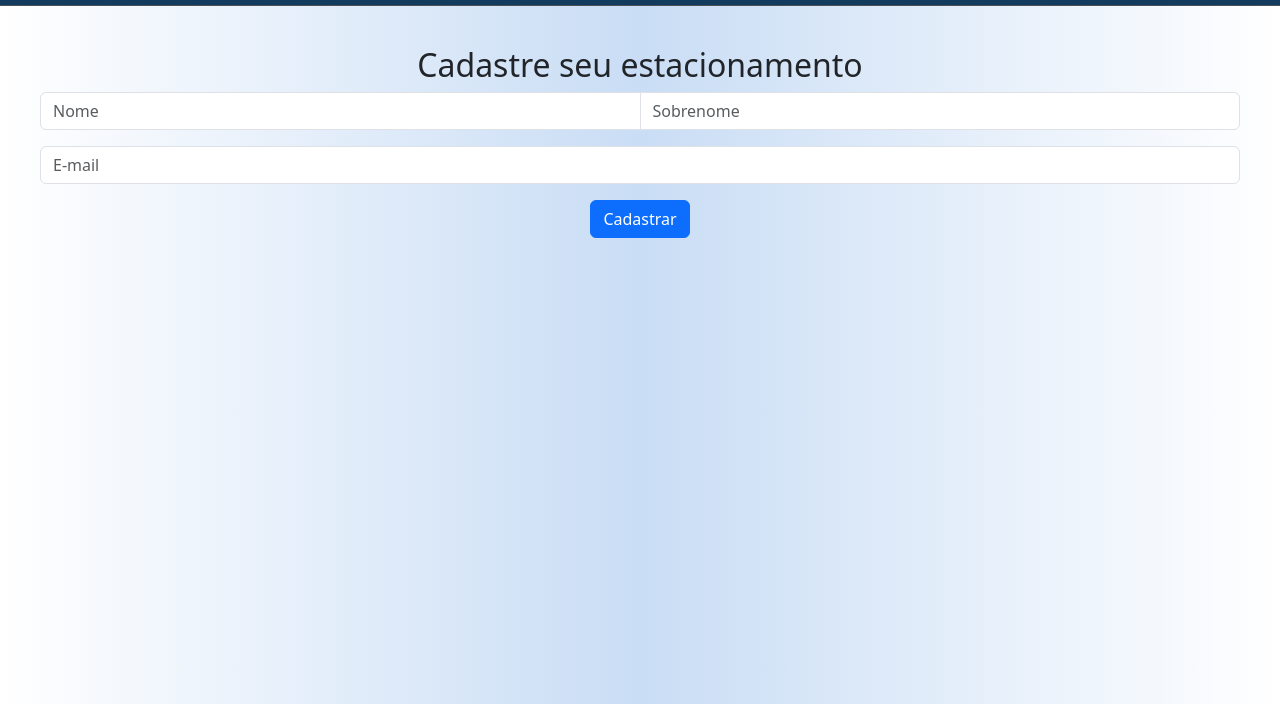
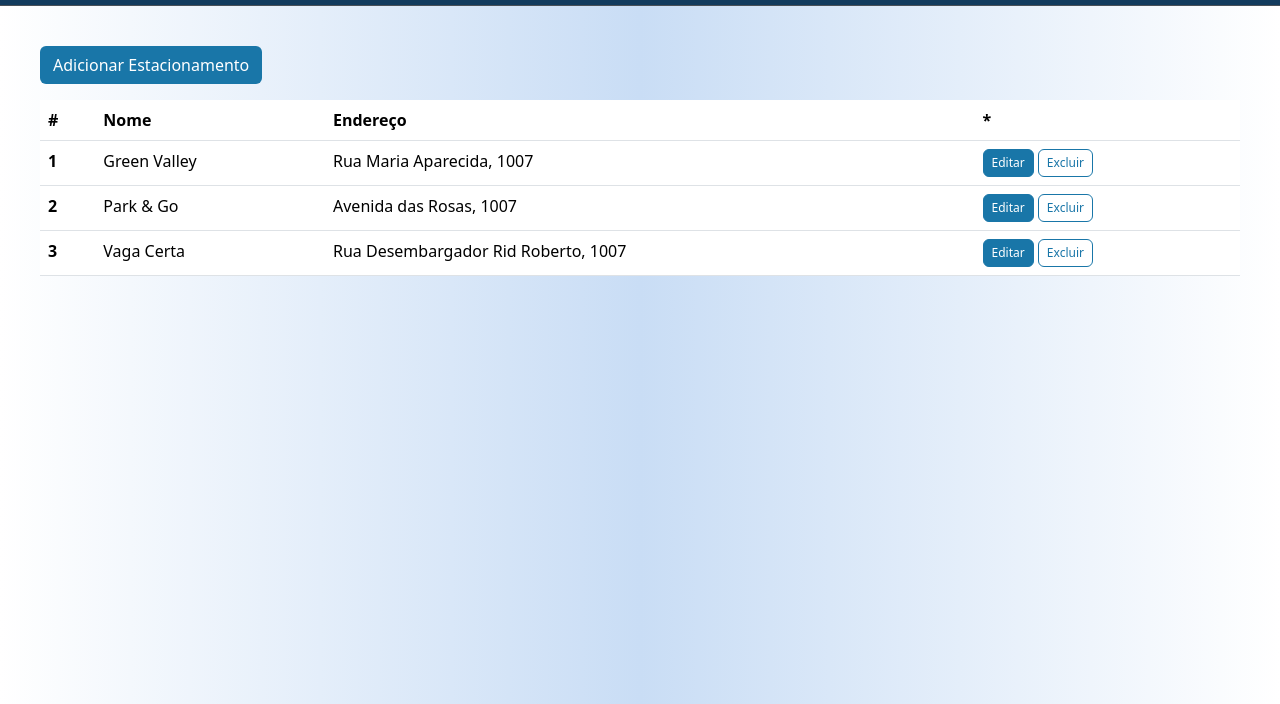
Before and after one commit to leomb-cell/projeto_de_desenvolvimento_frontend_I, a plain HTML site: page owners_landing_page/pages/meus_estacionamentos/meus_estacionamentos.html in a window 1280 px wide. Shown: the part 96-800 px from the top of the page. Drawn offline with nearby package versions, Linux system fonts and the light colour scheme; a web font is replaced by a local one.

Commit message:
commit inicial da pagina meus estacionamentos

```diff
--- a/owners_landing_page/pages/meus_estacionamentos/meus_estacionamentos.html
+++ b/owners_landing_page/pages/meus_estacionamentos/meus_estacionamentos.html
@@ -98,38 +98,89 @@
     <!-- Conteudo principal -->
 
     <main id="main_container">
-      <!-- Parte do Cadastro -->
+     <button type="button" class="btn btn-add" data-bs-toggle="modal" data-bs-target="#exampleModal" data-bs-whatever="add">Adicionar Estacionamento</button>
 
-      <section id="cadastro" class="text-center">
-        <h2>Cadastre seu estacionamento</h2>
-        <div class="input-group mb-3 d-flex">
-          <input
-            type="text"
-            class="form-control"
-            placeholder="Nome"
-            aria-label="nome"
-            aria-describedby="basic-addon1"
-          />
-          <input
-            type="text"
-            class="form-control"
-            placeholder="Sobrenome"
-            aria-label="sobrenome"
-            aria-describedby="basic-addon1"
-          />
-        </div>
-        <div class="input-group mb-3">
-          <input
-            type="text"
-            class="form-control"
-            placeholder="E-mail"
-            aria-label="email"
-          />
-        </div>
-        <button type="button" id="botao_cadastro" class="btn btn-primary">
-          Cadastrar
-        </button>
-      </section>
+     <div class="modal fade" id="exampleModal" tabindex="-1" aria-labelledby="exampleModalLabel" aria-hidden="true">
+  <div class="modal-dialog">
+    <div class="modal-content">
+      <div class="modal-header">
+        <h1 class="modal-title fs-5" id="exampleModalLabel">Novo Estacionamento</h1>
+        <button type="button" class="btn-close" data-bs-dismiss="modal" aria-label="Close"></button>
+      </div>
+      <div class="modal-body">
+        <form>
+          <div class="mb-3">
+
+            <input type="text" class="form-control" placeholder="Nome" id="recipient-name">
+          </div>
+          <div class="mb-3">
+
+            <textarea class="form-control" placeholder="Endereço" id="message-text"></textarea>
+          </div>
+          <div class="mb-3">
+
+            <textarea class="form-control" placeholder="Total de Vagas" id="message-text"></textarea>
+          </div>
+        </form>
+      </div>
+      <div class="modal-footer">
+        <button type="button" class="btn btn-fechar" data-bs-dismiss="modal">Fechar</button>
+        <button type="button" class="btn btn-confirmar">Confirmar</button>
+      </div>
+    </div>
+  </div>
+</div>
+<p></p>
+      <table class="table">
+  <thead>
+    <tr>
+      <th scope="col">#</th>
+      <th scope="col">Nome</th>
+      <th scope="col">Endereço</th>
+      <th scope="col">*</th>
+    </tr>
+  </thead>
+  <tbody>
+    <tr>
+      <th scope="row">1</th>
+      <td>Green Valley</td>
+      <td>Rua Maria Aparecida, 1007</td>
+      <td><button type="button" class="btn btn-edit"
+        style="--bs-btn-padding-y: .25rem; --bs-btn-padding-x: .5rem; --bs-btn-font-size: .75rem;">
+  Editar
+</button> <button type="button" class="btn btn-outline-exclude"
+        style="--bs-btn-padding-y: .25rem; --bs-btn-padding-x: .5rem; --bs-btn-font-size: .75rem;">
+  Excluir
+</button></td>
+    </tr>
+    <tr>
+      <th scope="row">2</th>
+      <td>Park & Go</td>
+      <td>Avenida das Rosas, 1007</td>
+      <td><button type="button" class="btn btn-edit"
+        style="--bs-btn-padding-y: .25rem; --bs-btn-padding-x: .5rem; --bs-btn-font-size: .75rem;">
+  Editar
+</button> <button type="button" class="btn btn-outline-exclude"
+        style="--bs-btn-padding-y: .25rem; --bs-btn-padding-x: .5rem; --bs-btn-font-size: .75rem;">
+  Excluir
+</button></td>
+    </tr>
+    <tr>
+      <th scope="row">3</th>
+      <td>Vaga Certa</td>
+      <td>Rua Desembargador Rid Roberto, 1007</td>
+      <td><button type="button" class="btn btn-edit"
+        style="--bs-btn-padding-y: .25rem; --bs-btn-padding-x: .5rem; --bs-btn-font-size: .75rem;">
+  Editar
+</button>
+<button type="button" class="btn btn-outline-exclude"
+        style="--bs-btn-padding-y: .25rem; --bs-btn-padding-x: .5rem; --bs-btn-font-size: .75rem;">
+  Excluir
+</button></td>
+    </tr>
+  </tbody>
+
+</table>
     </main>
 
     <!-- footer -->
--- a/owners_landing_page/static/css/meus_estacionamentos.css
+++ b/owners_landing_page/static/css/meus_estacionamentos.css
@@ -15,3 +15,30 @@ body {
   padding-bottom: 400px;
   min-height: 100vh;
 }
+
+.btn-edit {
+  background-color: #1976A8 !important;
+  color: white !important;
+  border-color: #1976A8 !important;
+}
+
+.btn-outline-exclude {
+  color: #1976A8 !important;
+  border-color: #1976A8 !important;
+}
+
+.btn-add {
+  background-color: #1976A8 !important;
+  color: white !important;
+}
+
+.btn-fechar {
+  color: #1976A8 !important;
+  border-color: #1976A8 !important;
+}
+
+.btn-confirmar {
+  background-color: #1976A8 !important;
+  color: white !important;
+  border-color: #1976A8 !important;
+}
```
